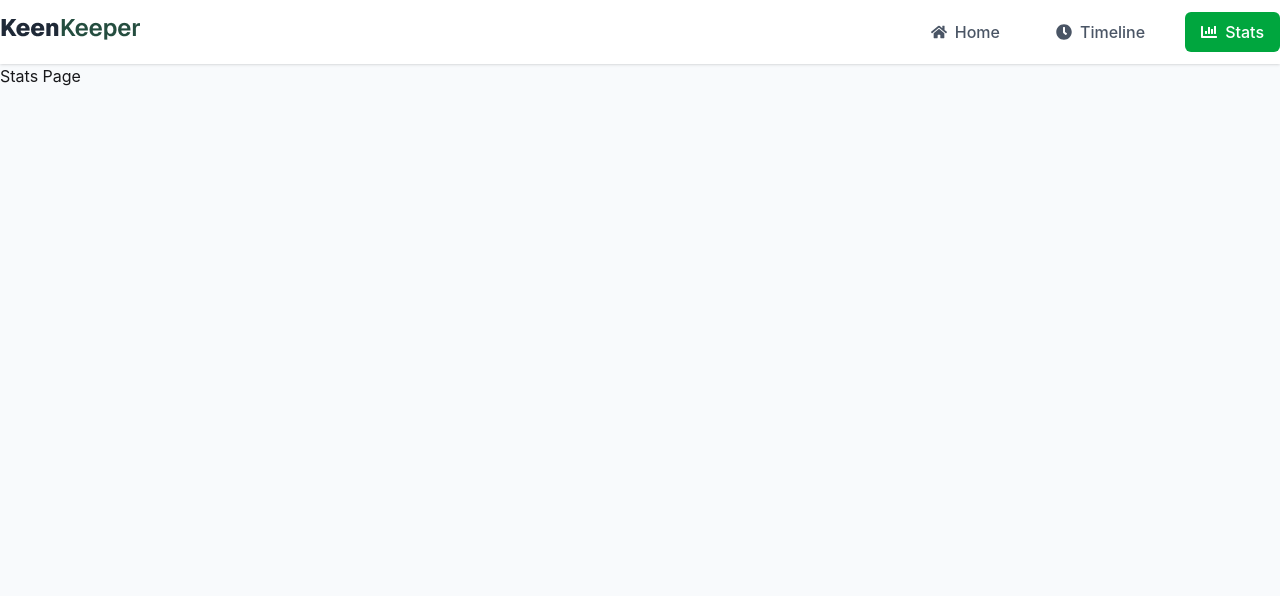
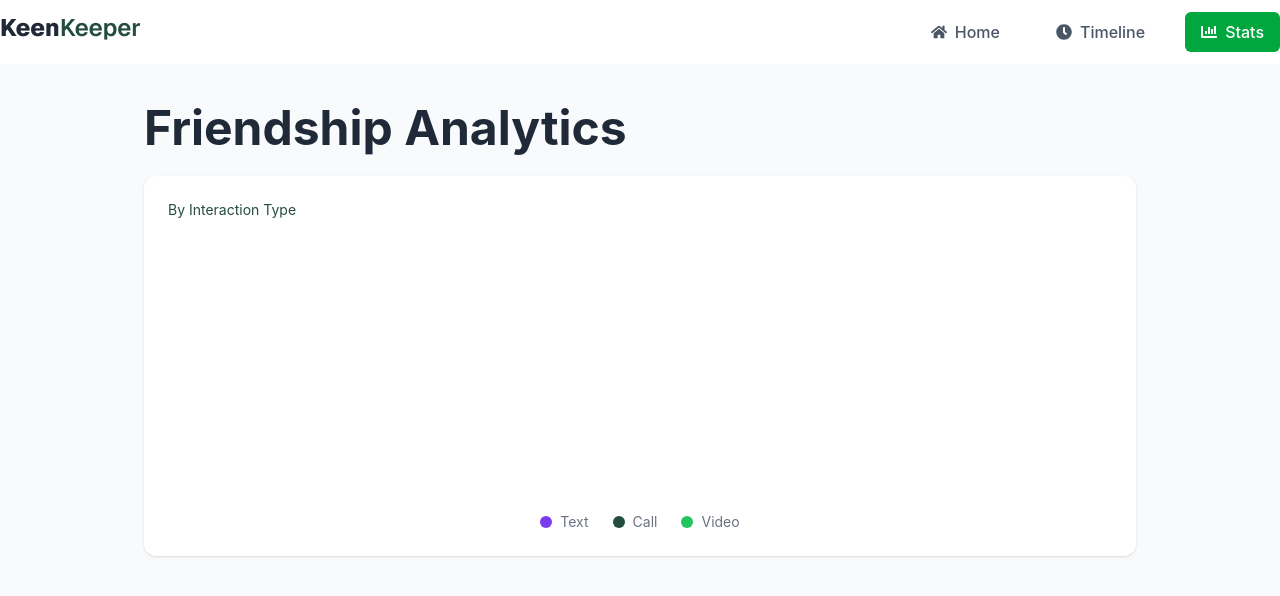
Before and after one commit to erpranto55/Keen_Keeper, a React (Vite) app: page /stats in a window 1280 px wide. Shown: the top 596 px of the page. Built offline with nearby package versions, Linux system fonts and the light colour scheme.

Commit message:
Stats Part Added and Designed

```diff
--- a/package.json
+++ b/package.json
@@ -17,6 +17,7 @@
     "react-icons": "^5.6.0",
     "react-router-dom": "^7.14.0",
     "react-toastify": "^11.0.5",
+    "recharts": "^3.8.1",
     "tailwindcss": "^4.2.2"
   },
   "devDependencies": {
--- a/src/Components/Navbar/Navbar.jsx
+++ b/src/Components/Navbar/Navbar.jsx
@@ -10,7 +10,7 @@ const Navbar = () => {
                 <div>
                     <img src={logo} alt="Keen Keeper" />
                 </div>
-                <div className="flex gap-6">
+                <div className="flex gap-2 md:gap-6">
 
                     <NavLink
                         to="/"
--- /dev/null
+++ b/src/Components/Stats/Stats.jsx
@@ -0,0 +1,116 @@
+import { useEffect, useState } from "react";
+import {
+    PieChart,
+    Pie,
+    Cell,
+    ResponsiveContainer,
+} from "recharts";
+
+const Stats = () => {
+    const [data, setData] = useState([]);
+
+    useEffect(() => {
+
+        const loadData = () => {
+            const stored = JSON.parse(localStorage.getItem("timeline")) || [];
+
+            const counts = {
+                Call: 0,
+                Text: 0,
+                Video: 0,
+            };
+
+            stored.forEach((item) => {
+                if (counts[item.type] !== undefined) {
+                    counts[item.type]++;
+                }
+            });
+
+            setData([
+                { name: "Text", value: counts.Text },
+                { name: "Call", value: counts.Call },
+                { name: "Video", value: counts.Video },
+            ]);
+        };
+
+        loadData();
+
+        window.addEventListener("storage", loadData);
+
+        return () => {
+            window.removeEventListener("storage", loadData);
+        };
+
+    }, []);
+
+    const COLORS = [
+        "#7C3AED",
+        "#244D3F",
+        "#22C55E",
+    ];
+
+    return (
+        <div className="bg-[#F8FAFC] min-h-screen py-10">
+            <div className="max-w-5xl mx-auto px-4">
+
+                <h1 className="text-5xl font-bold text-[#1F2937] mb-6">
+                    Friendship Analytics
+                </h1>
+
+                <div className="bg-white rounded-xl shadow-sm p-6">
+
+                    <h3 className="text-sm text-[#244D3F] mb-4">
+                        By Interaction Type
+                    </h3>
+
+                    <div className="flex flex-col items-center justify-center">
+
+                        <div className="w-65 h-65">
+                            <ResponsiveContainer>
+                                <PieChart>
+                                    <Pie
+                                        data={data}
+                                        dataKey="value"
+                                        innerRadius={70}
+                                        outerRadius={100}
+                                        paddingAngle={5}
+                                    >
+                                        {data.map((entry, index) => (
+                                            <Cell
+                                                key={index}
+                                                fill={COLORS[index]}
+                                            />
+                                        ))}
+                                    </Pie>
+                                </PieChart>
+                            </ResponsiveContainer>
+                        </div>
+
+                        <div className="flex gap-6 mt-4 text-sm text-gray-500">
+
+                            <div className="flex items-center gap-2">
+                                <span className="w-3 h-3 rounded-full bg-[#7C3AED]"></span>
+                                Text
+                            </div>
+
+                            <div className="flex items-center gap-2">
+                                <span className="w-3 h-3 rounded-full bg-[#244D3F]"></span>
+                                Call
+                            </div>
+
+                            <div className="flex items-center gap-2">
+                                <span className="w-3 h-3 rounded-full bg-[#22C55E]"></span>
+                                Video
+                            </div>
+
+                        </div>
+
+                    </div>
+                </div>
+
+            </div>
+        </div>
+    );
+};
+
+export default Stats;
--- a/src/main.jsx
+++ b/src/main.jsx
@@ -13,8 +13,8 @@ import FriendDetails from './Components/FriendDetails/FriendDetails';
 import { ToastContainer } from "react-toastify";
 import "react-toastify/dist/ReactToastify.css";
 import Timeline from './Components/Timeline/Timeline';
+import Stats from './Components/Stats/Stats';
 
-// Dummy pages
 const router = createBrowserRouter([
   {
     path: "/",
@@ -30,7 +30,7 @@ const router = createBrowserRouter([
       },
       {
         path: "/stats",
-        element: <h1>Stats Page</h1>
+        element: <Stats />
       },
       {
         path: "/friend/:id",
```
Also changed, not shown: 1 other file (tests, documents, lock files or other folders).
